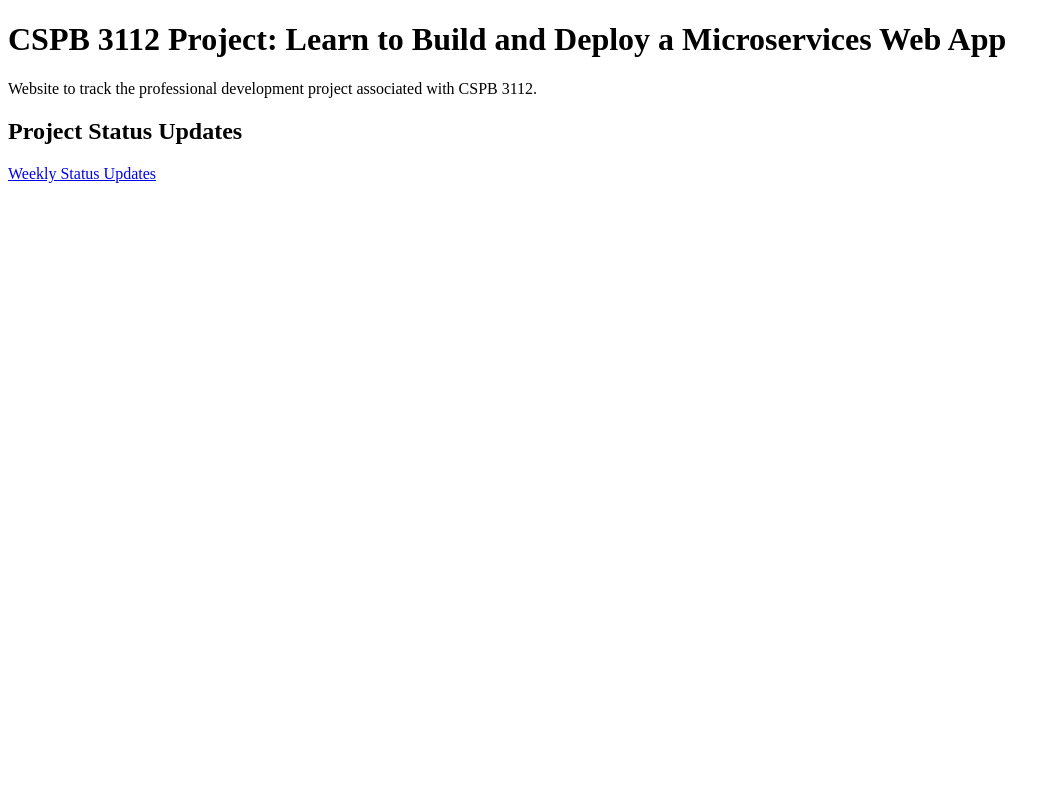
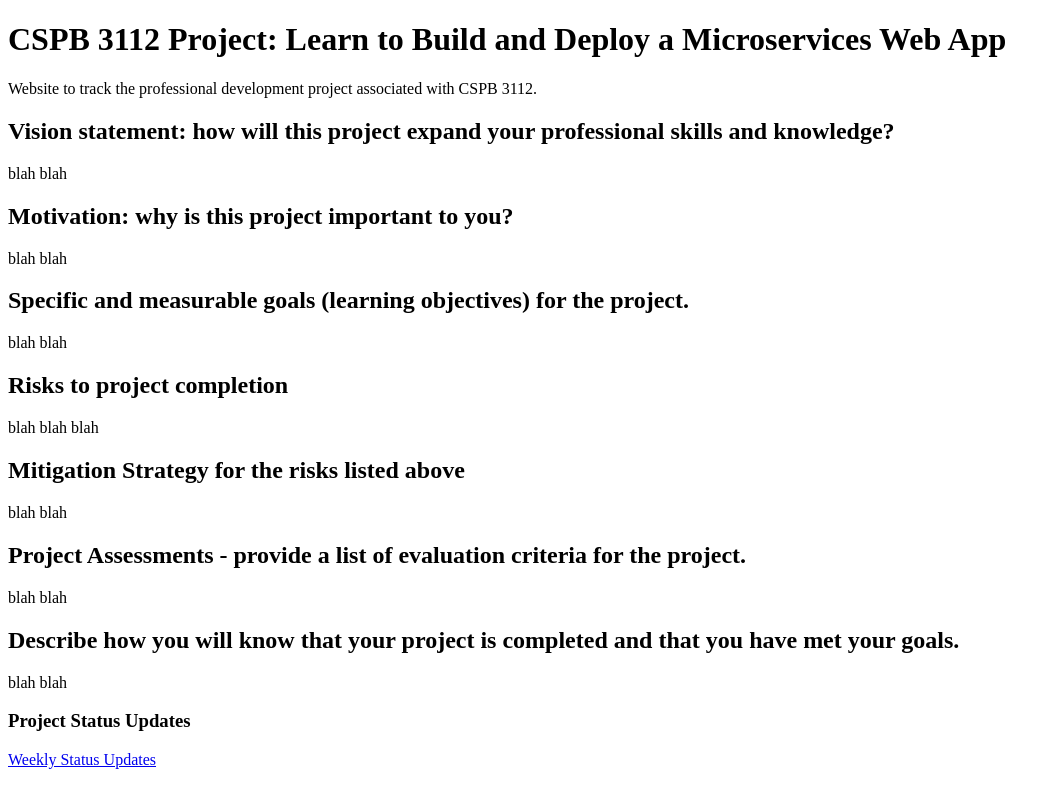
Before and after one commit to TrullJ/trullj.github.io, a plain HTML site: page index.html in a window 1280 px wide. Shown: the whole page, without its empty margins (0-1060 px from the left). Drawn offline with Linux system fonts and the light colour scheme.

Commit message:
Update index.html

```diff
--- a/index.html
+++ b/index.html
@@ -7,7 +7,36 @@
     <H1>CSPB 3112 Project: Learn to Build and Deploy a Microservices Web App</H1>
     <p>Website to track the professional development project associated with CSPB 3112.</p>
 
-    <h2>Project Status Updates</h2>
+    <h2>     Vision statement: how will this project expand your professional skills and knowledge?</h2>
+
+    <p>blah blah</p>
+
+    <h2> Motivation: why is this project important to you? </h2>
+
+    <p>blah blah</p>
+
+<h2>Specific and measurable goals (learning objectives) for the project. </h2>
+
+    <p>blah blah</p>
+
+<h2>Risks to project completion</h2>
+
+<p>blah blah blah</p>
+
+<h2>Mitigation Strategy for the risks listed above</h2>
+
+<p>blah blah</p>
+
+<h2>Project Assessments - provide a list of evaluation criteria for the project.</h2>
+<p>blah blah</p>
+
+<h2>Describe how you will know that your project is completed and that you have met your goals.</h2>
+<p>blah blah</p>
+
+
+
+
+    <h3>Project Status Updates</h3>
 
   <p><a href="status_updates">Weekly Status Updates</a></p>
   </body>
```
